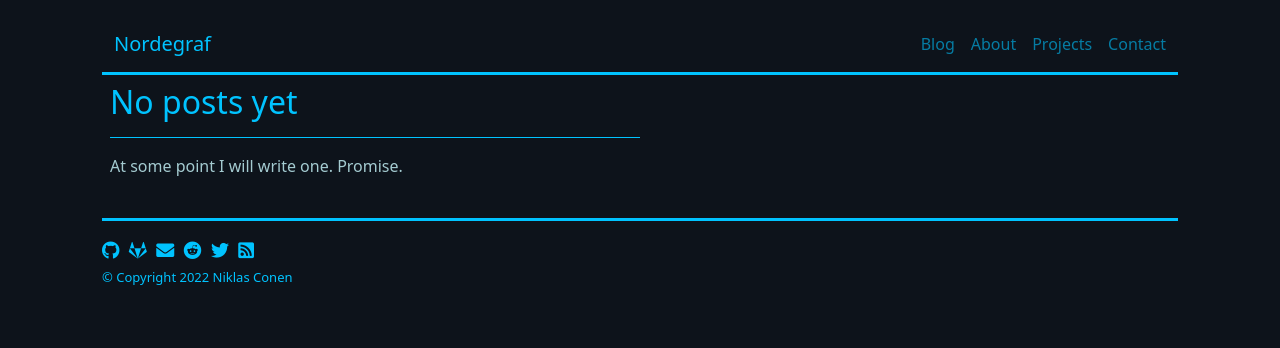
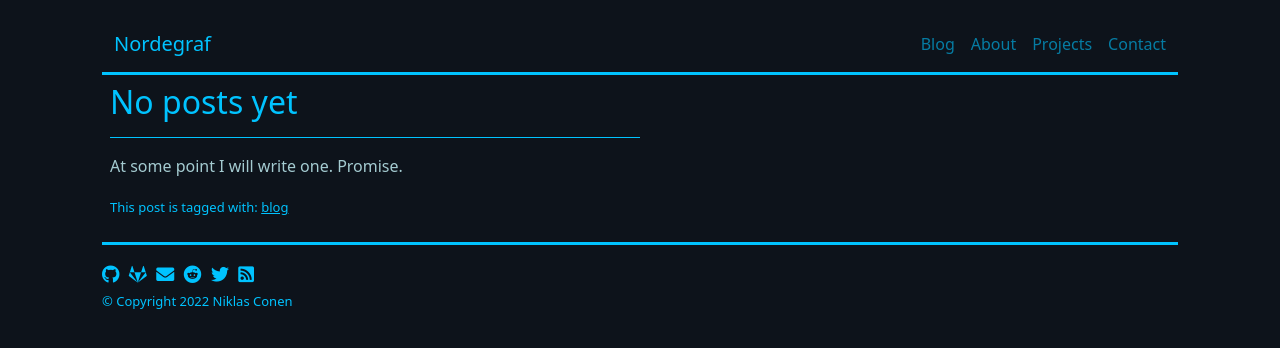
Before and after one commit to Nordegraf/nordegraf.github.io, a Jekyll site: the page built from _posts/2022-01-25-no-blog-posts.markdown, in a window 1280 px wide. Shown: the top 348 px of the page. Built offline with Jekyll 4.4.1, drawn with Linux system fonts in a browser that asks for light colours.

Commit message:
added tags to post page, last tag in list now adds no comma

```diff
--- a/_includes/preview.html
+++ b/_includes/preview.html
@@ -13,12 +13,12 @@
   {% endif %}
 </p>
 
-{% assign numtags = post.tags | size %}
 <!--Tags if any are given-->
-{% if numtags != 0 %}
+{% if post.tags.size > 0 %}
   <span style="font-size: small;">Tags:
     {% for tag in post.tags %}
-      <a href="{{ site.baseurl }}/tags/{{ tag }}">{{ tag }}</a>,&nbsp;
+      <a href="{{ site.baseurl }}/tags/{{ tag }}">{{ tag }}</a>
+      {% unless forloop.last %},&nbsp;{% endunless %}
     {% endfor %}
   </span>
 {% endif %}
--- a/_layouts/post.html
+++ b/_layouts/post.html
@@ -6,3 +6,13 @@ layout: default
 <hr style="width: 50%">
 
 {{ content }}
+
+<!--Tags if any are given-->
+{% if page.tags.size > 0 %}
+  <span style="font-size: small;">This post is tagged with:
+    {% for tag in page.tags %}
+      <a href="{{ site.baseurl }}/tags/{{ tag }}">{{ tag }}</a>
+      {% unless forloop.last %},&nbsp;{% endunless %}
+    {% endfor %}
+  </span>
+{% endif %}
```
